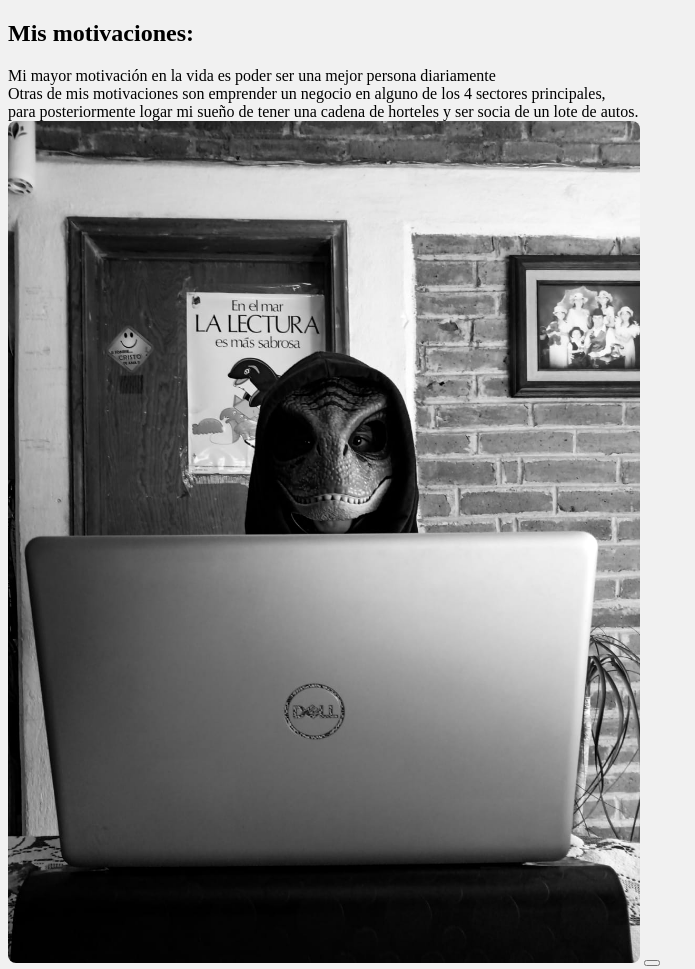
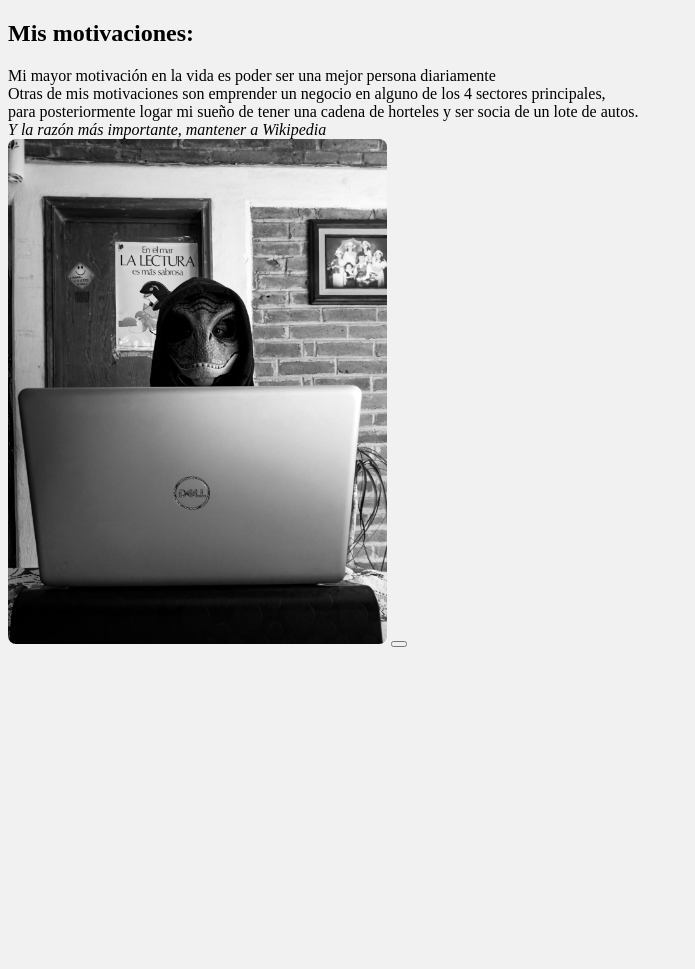
Before and after one commit to enroute-rockstars8g/js-css-html-assigment-dannaemartinez, a plain HTML site: page motivaciones.html in a window 1280 px wide. Shown: the whole page, without its empty margins (0-695 px from the left). After the commit the page ends 800 px from the top, so only its background shows below. Drawn offline with Linux system fonts and the light colour scheme.

Commit message:
casi listo9

```diff
--- a/index.css
+++ b/index.css
@@ -23,7 +23,7 @@
       "header footer";
   }
   img {
-    width: 50%;
+    width: 30%;
     border-radius: 8px;
   }
   ul {
--- a/index1.css
+++ b/index1.css
@@ -2,6 +2,6 @@ body{
     background-color: #f1f1f1;
 }
 img {
-    width: 50%;
+    width: 30%;
     border-radius: 8px;
   }
--- a/motivaciones.html
+++ b/motivaciones.html
@@ -10,6 +10,7 @@
         Mi mayor motivación en la vida es poder ser una mejor persona diariamente <br>
         Otras de mis motivaciones son emprender un negocio en alguno de los 4 sectores principales,<br>
         para posteriormente logar mi sueño de tener una cadena de horteles y ser socia de un lote de autos.<br>
+        <i>Y la razón más importante, mantener a Wikipedia</i><br>
         <img src="/photos/dino.jpeg">
         <button onclick="window.location.href='index.html';">
     </body>
```
